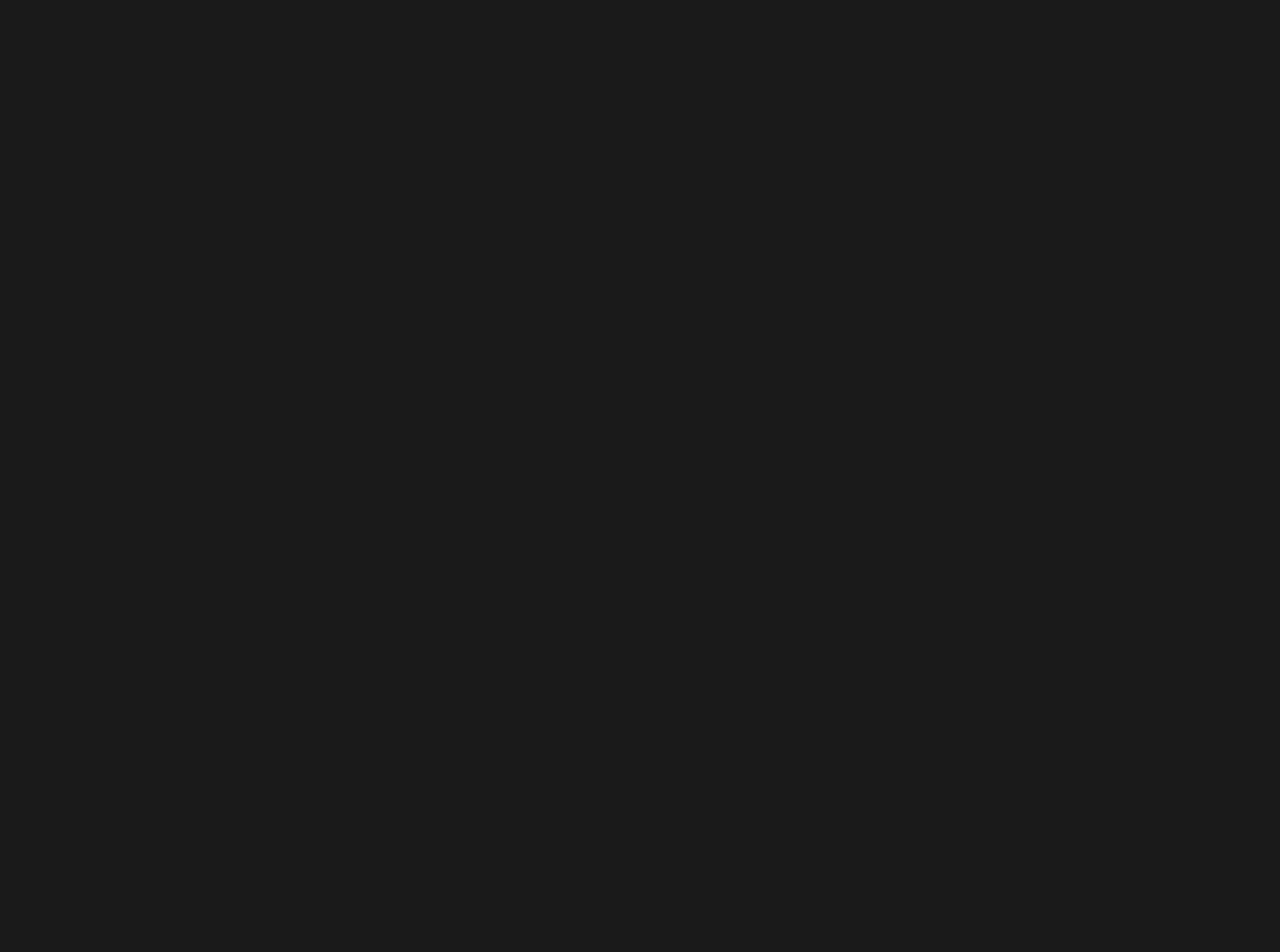
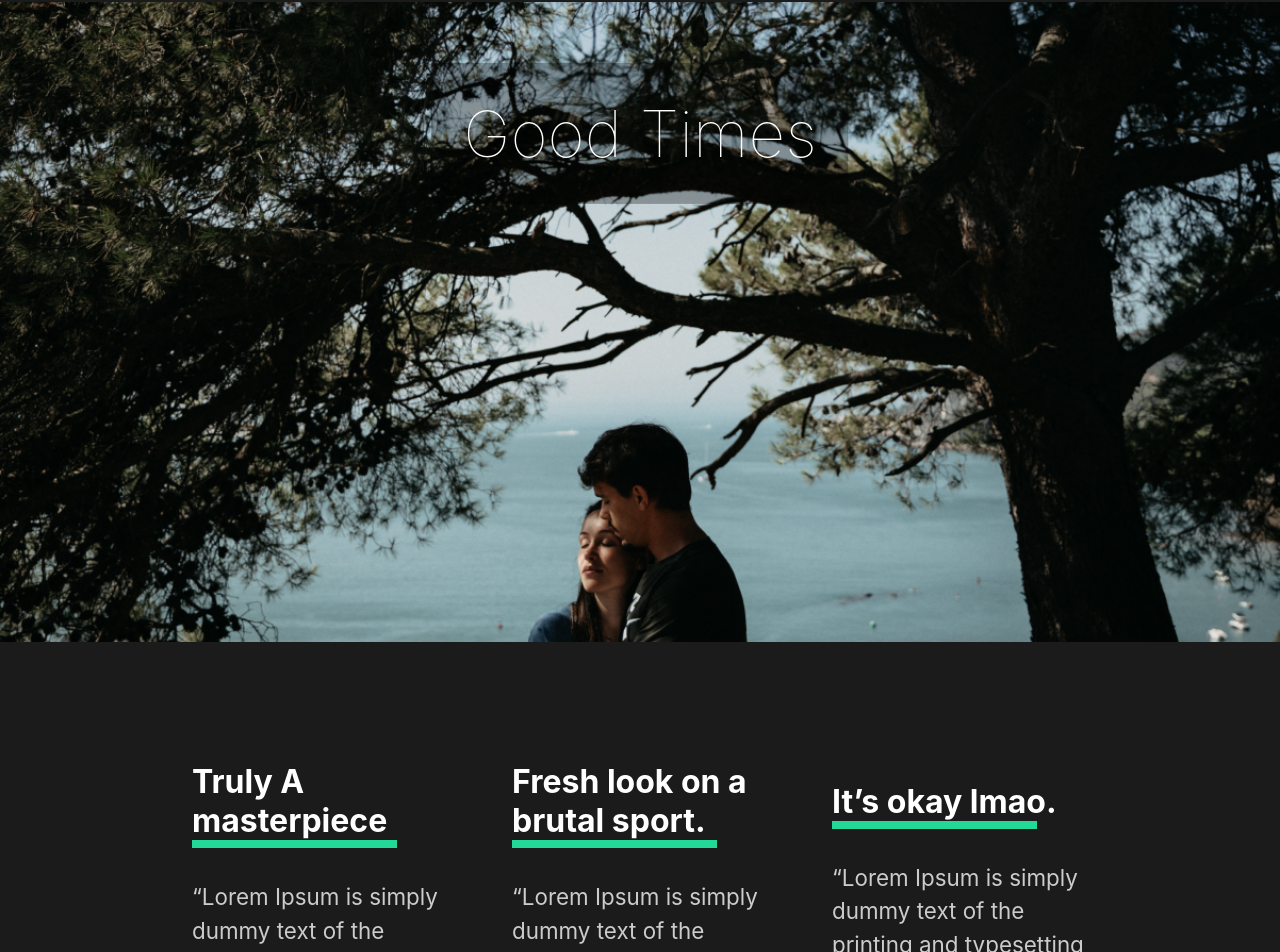
Before and after one commit to KaungKhantThar7777/capture, a React (Create React App) app: page /work/good-times in a window 1280 px wide. Shown: the part 118-1070 px from the top of the page. Before the commit the page ends 800 px from the top, so only its background shows below. Built offline with nearby package versions, Linux system fonts and the light colour scheme; the HTML template or start-up script is replaced by a standard one.

Commit message:
Added Work Page & Movie Details

```diff
--- a/src/App.js
+++ b/src/App.js
@@ -3,6 +3,7 @@
 import { GlobalStyle } from "./GlobalStyle";
 import ContactUspage from "./pages/ContactUspage";
 import HomePage from "./pages/HomePage";
+import MovieDetails from "./pages/MovieDetails";
 import OurWorkPage from "./pages/OurWorkPage";
 
 function App() {
@@ -12,9 +13,9 @@
       <Nav />
       <Switch>
         <Route exact path="/" component={HomePage} />
-        <Route path="/work" component={OurWorkPage} />
+        <Route exact path="/work" component={OurWorkPage} />
+        <Route path="/work/:id" component={MovieDetails} />
         <Route path="/contact" component={ContactUspage} />
-        <HomePage />
       </Switch>
     </div>
   );
--- /dev/null
+++ b/src/movieState.js
@@ -0,0 +1,80 @@
+import athlete from "./img/athlete-small.png";
+import goodtimes from "./img/goodtimes-small.png";
+import theracer from "./img/theracer-small.png";
+import athlete2 from "./img/athlete2.png";
+import goodtimes2 from "./img/good-times2.jpg";
+import theracer2 from "./img/the-racer2.jpg";
+
+export const MovieState = () => {
+  return [
+    {
+      title: "The Athlete",
+      mainImg: athlete,
+      secondaryImg: athlete2,
+      url: "/work/the-athlete",
+      awards: [
+        {
+          title: "Truly A masterpiece",
+          description:
+            "“Lorem Ipsum is simply dummy text of the printing and typesetting industry.”",
+        },
+        {
+          title: "Fresh look on a brutal sport.",
+          description:
+            "“Lorem Ipsum is simply dummy text of the printing and typesetting industry.”",
+        },
+        {
+          title: "It’s okay lmao.",
+          description:
+            "“Lorem Ipsum is simply dummy text of the printing and typesetting industry.”",
+        },
+      ],
+    },
+    {
+      title: "Good Times",
+      mainImg: goodtimes,
+      url: "/work/good-times",
+      secondaryImg: goodtimes2,
+      awards: [
+        {
+          title: "Truly A masterpiece",
+          description:
+            "“Lorem Ipsum is simply dummy text of the printing and typesetting industry.”",
+        },
+        {
+          title: "Fresh look on a brutal sport.",
+          description:
+            "“Lorem Ipsum is simply dummy text of the printing and typesetting industry.”",
+        },
+        {
+          title: "It’s okay lmao.",
+          description:
+            "“Lorem Ipsum is simply dummy text of the printing and typesetting industry.”",
+        },
+      ],
+    },
+    {
+      title: "The Racer",
+      mainImg: theracer,
+      url: "/work/the-racer",
+      secondaryImg: theracer2,
+      awards: [
+        {
+          title: "Truly A masterpiece",
+          description:
+            "“Lorem Ipsum is simply dummy text of the printing and typesetting industry.”",
+        },
+        {
+          title: "Fresh look on a brutal sport.",
+          description:
+            "“Lorem Ipsum is simply dummy text of the printing and typesetting industry.”",
+        },
+        {
+          title: "It’s okay lmao.",
+          description:
+            "“Lorem Ipsum is simply dummy text of the printing and typesetting industry.”",
+        },
+      ],
+    },
+  ];
+};
--- /dev/null
+++ b/src/pages/MovieDetails.js
@@ -0,0 +1,93 @@
+import React, { useEffect, useState } from "react";
+import styled from "styled-components";
+import { MovieState } from "../movieState";
+
+const movies = MovieState();
+
+const MovieDetails = ({ history }) => {
+  const [movie, setMovie] = useState(null);
+  const url = history.location.pathname;
+  useEffect(() => {
+    const currentMovie = movies.filter(movie => movie.url === url);
+    setMovie(currentMovie[0]);
+  }, [url]);
+  return (
+    <>
+      {movie && (
+        <div>
+          <StyledHeadline>
+            <h2>{movie.title}</h2>
+            <img src={movie.mainImg} alt="movie" />
+          </StyledHeadline>
+          <StyledAwards>
+            {movie.awards.map(award => (
+              <Award key={award.title} {...award} />
+            ))}
+          </StyledAwards>
+          <StyledImageDisplay>
+            <img src={movie.secondaryImg} alt="Secondary Img" />
+          </StyledImageDisplay>
+        </div>
+      )}
+    </>
+  );
+};
+const StyledHeadline = styled.div`
+  min-height: 90vh;
+  padding-top: 5vh;
+  position: relative;
+  h2 {
+    position: absolute;
+    top: 16%;
+    left: 50%;
+    transform: translate(-50%, -10%);
+    padding: 2rem;
+    background-color: rgba(0, 0, 0, 0.3);
+  }
+  img {
+    width: 100%;
+    height: 80vh;
+    object-fit: cover;
+  }
+`;
+
+const StyledAwards = styled.div`
+  display: flex;
+  margin: 5rem 10rem;
+  justify-content: space-around;
+  align-items: center;
+`;
+
+const StyledAward = styled.div`
+  padding: 0rem 2rem;
+  h3 {
+    font-size: 2rem;
+  }
+  p {
+    padding: 2rem 0rem;
+  }
+  .line {
+    width: 80%;
+    height: 0.5rem;
+    background-color: #23d997;
+  }
+`;
+
+const StyledImageDisplay = styled.div`
+  min-height: 50vh;
+  img {
+    width: 100%;
+    height: 100vh;
+    object-fit: cover;
+  }
+`;
+function Award({ title, description }) {
+  return (
+    <StyledAward>
+      <h3>{title}</h3>
+      <div className="line"></div>
+      <p>{description}</p>
+    </StyledAward>
+  );
+}
+export default MovieDetails;
--- a/src/pages/OurWorkPage.js
+++ b/src/pages/OurWorkPage.js
@@ -1,11 +1,57 @@
 import React from "react";
+import styled from "styled-components";
+
+import athlete from "../img/athlete-small.png";
+import theracer from "../img/theracer-small.png";
+import goodtimes from "../img/goodtimes-small.png";
+import { Link } from "react-router-dom";
 
 const OurWorkPage = () => {
   return (
-    <div>
-      <h1>Our Work</h1>
-    </div>
+    <StyledWork>
+      <StyledMovie>
+        <h2>The Athlete</h2>
+        <div className="line"></div>
+        <Link to="/work/the-athlete">
+          <img src={athlete} alt="athlete" />
+        </Link>
+      </StyledMovie>
+      <StyledMovie>
+        <h2>The Racer</h2>
+        <div className="line"></div>
+        <Link to="/work/the-racer">
+          <img src={theracer} alt="theracer" />
+        </Link>
+      </StyledMovie>
+      <StyledMovie>
+        <h2>Good Times</h2>
+        <div className="line"></div>
+        <Link to="/work/good-times">
+          <img src={goodtimes} alt="goodtimes" />
+        </Link>
+      </StyledMovie>
+    </StyledWork>
   );
 };
 
+const StyledWork = styled.div`
+  min-height: 100vh;
+  padding: 5rem 10rem;
+`;
+const StyledMovie = styled.div`
+  padding-bottom: 5rem;
+  h2 {
+    padding: 1rem 0rem;
+  }
+  .line {
+    height: 0.5rem;
+    background: #cccccc;
+    margin-bottom: 3rem;
+  }
+  img {
+    width: 100%;
+    height: 70vh;
+    object-fit: cover;
+  }
+`;
 export default OurWorkPage;
```
